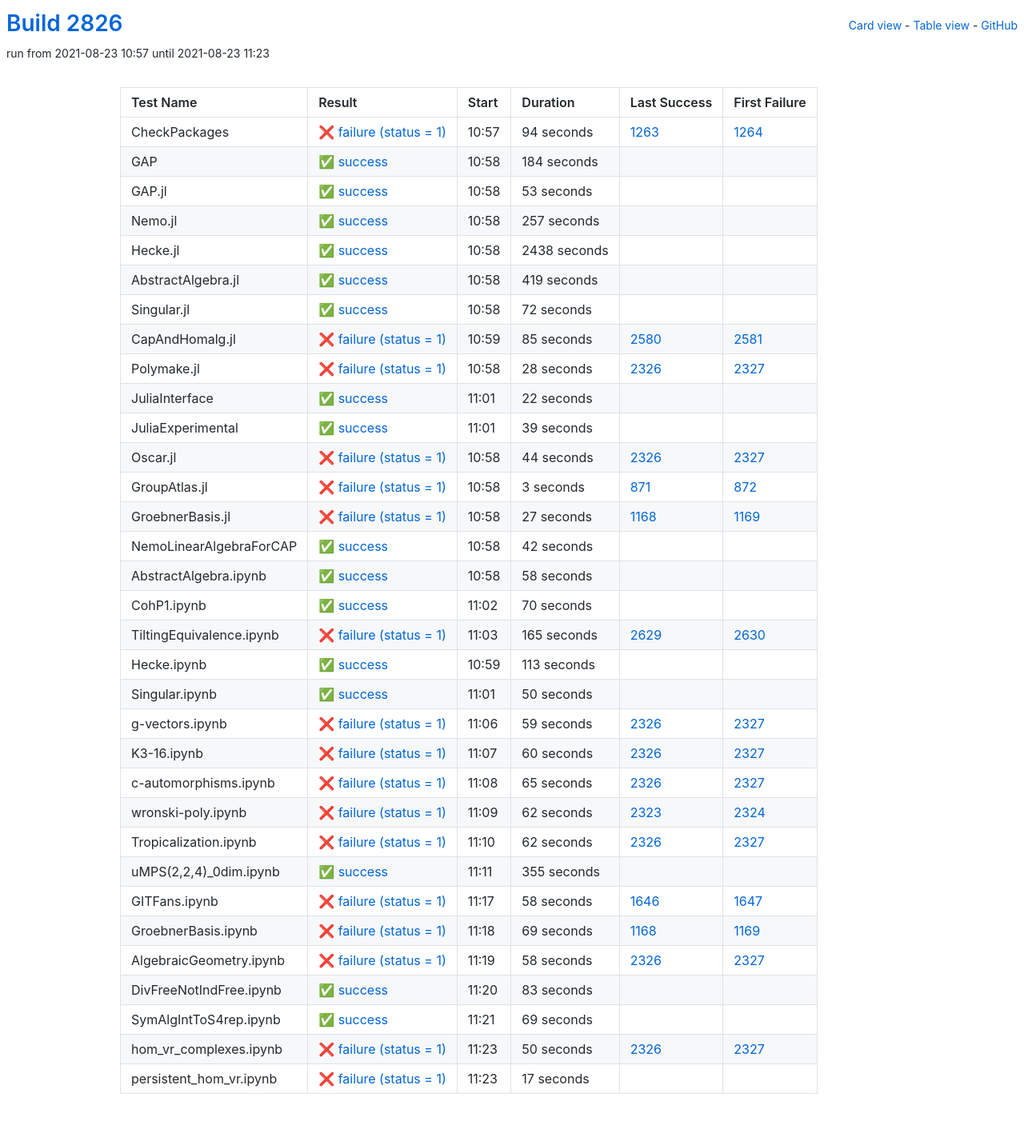
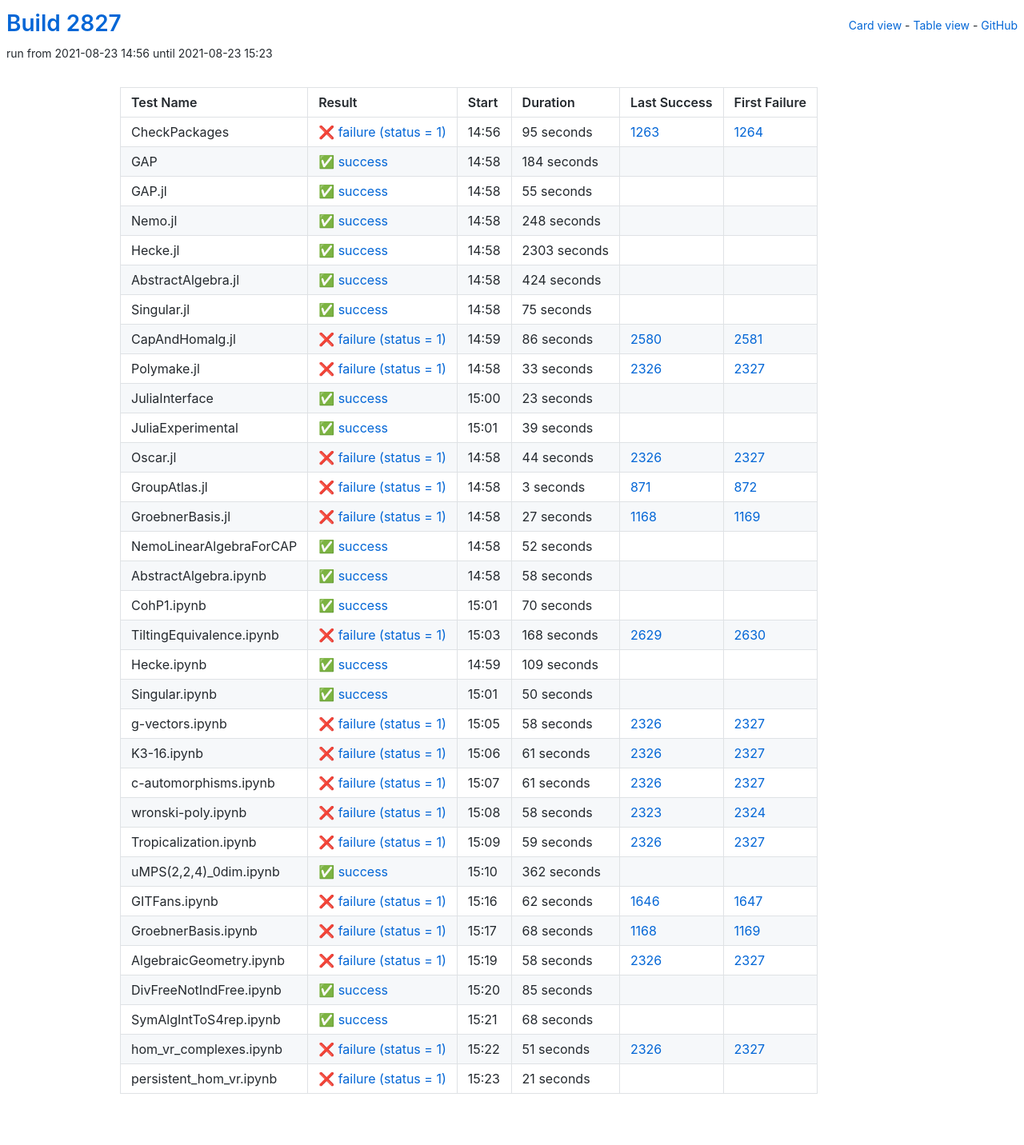
Before and after one commit to oscar-system/oscar-ci-status-stable, a Jekyll site: the page built from table.html, in a window 1280 px wide. Shown: the whole page at 80% size. Built offline with Jekyll 4.4.1, drawn with Linux system fonts in a browser that asks for light colours.

Commit message:
Build #2827

```diff
--- a/_data/ci.yml
+++ b/_data/ci.yml
@@ -1,6 +1,6 @@
 ---
-build: 2826
-build_url: https://oscarci.mathematik.uni-kl.de/job/oscar-stable/2826/
+build: 2827
+build_url: https://oscarci.mathematik.uni-kl.de/job/oscar-stable/2827/
 job: oscar-stable
 organization: oscar-system
 repo: oscar-ci-status-stable
@@ -8,20 +8,20 @@ repourl: https://github.com/oscar-system/oscar-ci-status-stable
 tests:
 - name: CheckPackages
   id: checkpackages
-  log: https://oscarci.mathematik.uni-kl.de/job/oscar-stable/2826/artifact/logs/build-2826/CheckPackages.log
-  start: 2021-08-23 10:57
+  log: https://oscarci.mathematik.uni-kl.de/job/oscar-stable/2827/artifact/logs/build-2827/CheckPackages.log
+  start: 2021-08-23 14:56
   success: false
   exitcode: 1
   status: failure
-  duration: 94
+  duration: 95
   last_success: 1263
   last_success_url: https://oscarci.mathematik.uni-kl.de/job/oscar-stable/1263/
   first_failure: 1264
   first_failure_url: https://oscarci.mathematik.uni-kl.de/job/oscar-stable/1264/
 - name: GAP
   id: gap
-  log: https://oscarci.mathematik.uni-kl.de/job/oscar-stable/2826/artifact/logs/build-2826/GAP.log
-  start: 2021-08-23 10:58
+  log: https://oscarci.mathematik.uni-kl.de/job/oscar-stable/2827/artifact/logs/build-2827/GAP.log
+  start: 2021-08-23 14:58
   success: true
   exitcode: 0
   status: success
@@ -32,104 +32,104 @@ tests:
   first_failure_url:
 - name: GAP.jl
   id: gap-jl
-  log: https://oscarci.mathematik.uni-kl.de/job/oscar-stable/2826/artifact/logs/build-2826/GAP.jl.log
-  start: 2021-08-23 10:58
+  log: https://oscarci.mathematik.uni-kl.de/job/oscar-stable/2827/artifact/logs/build-2827/GAP.jl.log
+  start: 2021-08-23 14:58
   success: true
   exitcode: 0
   status: success
-  duration: 53
+  duration: 55
   last_success: false
   last_success_url:
   first_failure: false
   first_failure_url:
 - name: Nemo.jl
   id: nemo-jl
-  log: https://oscarci.mathematik.uni-kl.de/job/oscar-stable/2826/artifact/logs/build-2826/Nemo.jl.log
-  start: 2021-08-23 10:58
+  log: https://oscarci.mathematik.uni-kl.de/job/oscar-stable/2827/artifact/logs/build-2827/Nemo.jl.log
+  start: 2021-08-23 14:58
   success: true
   exitcode: 0
   status: success
-  duration: 257
+  duration: 248
   last_success: false
   last_success_url:
   first_failure: false
   first_failure_url:
 - name: Hecke.jl
   id: hecke-jl
-  log: https://oscarci.mathematik.uni-kl.de/job/oscar-stable/2826/artifact/logs/build-2826/Hecke.jl.log
-  start: 2021-08-23 10:58
+  log: https://oscarci.mathematik.uni-kl.de/job/oscar-stable/2827/artifact/logs/build-2827/Hecke.jl.log
+  start: 2021-08-23 14:58
   success: true
   exitcode: 0
   status: success
-  duration: 2438
+  duration: 2303
   last_success: false
   last_success_url:
   first_failure: false
   first_failure_url:
 - name: AbstractAlgebra.jl
   id: abstractalgebra-jl
-  log: https://oscarci.mathematik.uni-kl.de/job/oscar-stable/2826/artifact/logs/build-2826/AbstractAlgebra.jl.log
-  start: 2021-08-23 10:58
+  log: https://oscarci.mathematik.uni-kl.de/job/oscar-stable/2827/artifact/logs/build-2827/AbstractAlgebra.jl.log
+  start: 2021-08-23 14:58
   success: true
   exitcode: 0
   status: success
-  duration: 419
+  duration: 424
   last_success: false
   last_success_url:
   first_failure: false
   first_failure_url:
 - name: Singular.jl
   id: singular-jl
-  log: https://oscarci.mathematik.uni-kl.de/job/oscar-stable/2826/artifact/logs/build-2826/Singular.jl.log
-  start: 2021-08-23 10:58
+  log: https://oscarci.mathematik.uni-kl.de/job/oscar-stable/2827/artifact/logs/build-2827/Singular.jl.log
+  start: 2021-08-23 14:58
   success: true
   exitcode: 0
   status: success
-  duration: 72
+  duration: 75
   last_success: false
   last_success_url:
   first_failure: false
   first_failure_url:
 - name: CapAndHomalg.jl
   id: capandhomalg-jl
-  log: https://oscarci.mathematik.uni-kl.de/job/oscar-stable/2826/artifact/logs/build-2826/CapAndHomalg.jl.log
-  start: 2021-08-23 10:59
+  log: https://oscarci.mathematik.uni-kl.de/job/oscar-stable/2827/artifact/logs/build-2827/CapAndHomalg.jl.log
+  start: 2021-08-23 14:59
   success: false
   exitcode: 1
   status: failure
-  duration: 85
+  duration: 86
   last_success: 2580
   last_success_url: https://oscarci.mathematik.uni-kl.de/job/oscar-stable/2580/
   first_failure: 2581
   first_failure_url: https://oscarci.mathematik.uni-kl.de/job/oscar-stable/2581/
 - name: Polymake.jl
   id: polymake-jl
-  log: https://oscarci.mathematik.uni-kl.de/job/oscar-stable/2826/artifact/logs/build-2826/Polymake.jl.log
-  start: 2021-08-23 10:58
+  log: https://oscarci.mathematik.uni-kl.de/job/oscar-stable/2827/artifact/logs/build-2827/Polymake.jl.log
+  start: 2021-08-23 14:58
   success: false
   exitcode: 1
   status: failure
-  duration: 28
+  duration: 33
   last_success: 2326
   last_success_url: https://oscarci.mathematik.uni-kl.de/job/oscar-stable/2326/
   first_failure: 2327
   first_failure_url: https://oscarci.mathematik.uni-kl.de/job/oscar-stable/2327/
 - name: JuliaInterface
   id: juliainterface
-  log: https://oscarci.mathematik.uni-kl.de/job/oscar-stable/2826/artifact/logs/build-2826/JuliaInterface.log
-  start: 2021-08-23 11:01
+  log: https://oscarci.mathematik.uni-kl.de/job/oscar-stable/2827/artifact/logs/build-2827/JuliaInterface.log
+  start: 2021-08-23 15:00
   success: true
   exitcode: 0
   status: success
-  duration: 22
+  duration: 23
   last_success: false
   last_success_url:
   first_failure: false
   first_failure_url:
 - name: JuliaExperimental
   id: juliaexperimental
-  log: https://oscarci.mathematik.uni-kl.de/job/oscar-stable/2826/artifact/logs/build-2826/JuliaExperimental.log
-  start: 2021-08-23 11:01
+  log: https://oscarci.mathematik.uni-kl.de/job/oscar-stable/2827/artifact/logs/build-2827/JuliaExperimental.log
+  start: 2021-08-23 15:01
   success: true
   exitcode: 0
   status: success
@@ -140,8 +140,8 @@ tests:
   first_failure_url:
 - name: Oscar.jl
   id: oscar-jl
-  log: https://oscarci.mathematik.uni-kl.de/job/oscar-stable/2826/artifact/logs/build-2826/Oscar.jl.log
-  start: 2021-08-23 10:58
+  log: https://oscarci.mathematik.uni-kl.de/job/oscar-stable/2827/artifact/logs/build-2827/Oscar.jl.log
+  start: 2021-08-23 14:58
   success: false
   exitcode: 1
   status: failure
@@ -152,8 +152,8 @@ tests:
   first_failure_url: https://oscarci.mathematik.uni-kl.de/job/oscar-stable/2327/
 - name: GroupAtlas.jl
   id: groupatlas-jl
-  log: https://oscarci.mathematik.uni-kl.de/job/oscar-stable/2826/artifact/logs/build-2826/GroupAtlas.jl.log
-  start: 2021-08-23 10:58
+  log: https://oscarci.mathematik.uni-kl.de/job/oscar-stable/2827/artifact/logs/build-2827/GroupAtlas.jl.log
+  start: 2021-08-23 14:58
   success: false
   exitcode: 1
   status: failure
@@ -164,8 +164,8 @@ tests:
   first_failure_url: https://oscarci.mathematik.uni-kl.de/job/oscar-stable/872/
 - name: GroebnerBasis.jl
   id: groebnerbasis-jl
-  log: https://oscarci.mathematik.uni-kl.de/job/oscar-stable/2826/artifact/logs/build-2826/GroebnerBasis.jl.log
-  start: 2021-08-23 10:58
+  log: https://oscarci.mathematik.uni-kl.de/job/oscar-stable/2827/artifact/logs/build-2827/GroebnerBasis.jl.log
+  start: 2021-08-23 14:58
   success: false
   exitcode: 1
   status: failure
@@ -176,20 +176,20 @@ tests:
   first_failure_url: https://oscarci.mathematik.uni-kl.de/job/oscar-stable/1169/
 - name: NemoLinearAlgebraForCAP
   id: nemolinearalgebraforcap
-  log: https://oscarci.mathematik.uni-kl.de/job/oscar-stable/2826/artifact/logs/build-2826/NemoLinearAlgebraForCAP.log
-  start: 2021-08-23 10:58
+  log: https://oscarci.mathematik.uni-kl.de/job/oscar-stable/2827/artifact/logs/build-2827/NemoLinearAlgebraForCAP.log
+  start: 2021-08-23 14:58
   success: true
   exitcode: 0
   status: success
-  duration: 42
+  duration: 52
   last_success: false
   last_success_url:
   first_failure: false
   first_failure_url:
 - name: AbstractAlgebra.ipynb
   id: abstractalgebra-ipynb
-  log: https://oscarci.mathematik.uni-kl.de/job/oscar-stable/2826/artifact/logs/build-2826/AbstractAlgebra.ipynb.log
-  start: 2021-08-23 10:58
+  log: https://oscarci.mathematik.uni-kl.de/job/oscar-stable/2827/artifact/logs/build-2827/AbstractAlgebra.ipynb.log
+  start: 2021-08-23 14:58
   success: true
   exitcode: 0
   status: success
@@ -200,8 +200,8 @@ tests:
   first_failure_url:
 - name: CohP1.ipynb
   id: cohp1-ipynb
-  log: https://oscarci.mathematik.uni-kl.de/job/oscar-stable/2826/artifact/logs/build-2826/CohP1.ipynb.log
-  start: 2021-08-23 11:02
+  log: https://oscarci.mathematik.uni-kl.de/job/oscar-stable/2827/artifact/logs/build-2827/CohP1.ipynb.log
+  start: 2021-08-23 15:01
   success: true
   exitcode: 0
   status: success
@@ -212,32 +212,32 @@ tests:
   first_failure_url:
 - name: TiltingEquivalence.ipynb
   id: tiltingequivalence-ipynb
-  log: https://oscarci.mathematik.uni-kl.de/job/oscar-stable/2826/artifact/logs/build-2826/TiltingEquivalence.ipynb.log
-  start: 2021-08-23 11:03
+  log: https://oscarci.mathematik.uni-kl.de/job/oscar-stable/2827/artifact/logs/build-2827/TiltingEquivalence.ipynb.log
+  start: 2021-08-23 15:03
   success: false
   exitcode: 1
   status: failure
-  duration: 165
+  duration: 168
   last_success: 2629
   last_success_url: https://oscarci.mathematik.uni-kl.de/job/oscar-stable/2629/
   first_failure: 2630
   first_failure_url: https://oscarci.mathematik.uni-kl.de/job/oscar-stable/2630/
 - name: Hecke.ipynb
   id: hecke-ipynb
-  log: https://oscarci.mathematik.uni-kl.de/job/oscar-stable/2826/artifact/logs/build-2826/Hecke.ipynb.log
-  start: 2021-08-23 10:59
+  log: https://oscarci.mathematik.uni-kl.de/job/oscar-stable/2827/artifact/logs/build-2827/Hecke.ipynb.log
+  start: 2021-08-23 14:59
   success: true
   exitcode: 0
   status: success
-  duration: 113
+  duration: 109
   last_success: false
   last_success_url:
   first_failure: false
   first_failure_url:
 - name: Singular.ipynb
   id: singular-ipynb
-  log: https://oscarci.mathematik.uni-kl.de/job/oscar-stable/2826/artifact/logs/build-2826/Singular.ipynb.log
-  start: 2021-08-23 11:01
+  log: https://oscarci.mathematik.uni-kl.de/job/oscar-stable/2827/artifact/logs/build-2827/Singular.ipynb.log
+  start: 2021-08-23 15:01
   success: true
   exitcode: 0
   status: success
@@ -248,8 +248,56 @@ tests:
   first_failure_url:
 - name: g-vectors.ipynb
   id: g-vectors-ipynb
-  log: https://oscarci.mathematik.uni-kl.de/job/oscar-stable/2826/artifact/logs/build-2826/g-vectors.ipynb.log
-  start: 2021-08-23 11:06
+  log: https://oscarci.mathematik.uni-kl.de/job/oscar-stable/2827/artifact/logs/build-2827/g-vectors.ipynb.log
+  start: 2021-08-23 15:05
+  success: false
+  exitcode: 1
+  status: failure
+  duration: 58
+  last_success: 2326
+  last_success_url: https://oscarci.mathematik.uni-kl.de/job/oscar-stable/2326/
+  first_failure: 2327
+  first_failure_url: https://oscarci.mathematik.uni-kl.de/job/oscar-stable/2327/
+- name: K3-16.ipynb
+  id: k3-16-ipynb
+  log: https://oscarci.mathematik.uni-kl.de/job/oscar-stable/2827/artifact/logs/build-2827/K3-16.ipynb.log
+  start: 2021-08-23 15:06
+  success: false
+  exitcode: 1
+  status: failure
+  duration: 61
+  last_success: 2326
+  last_success_url: https://oscarci.mathematik.uni-kl.de/job/oscar-stable/2326/
+  first_failure: 2327
+  first_failure_url: https://oscarci.mathematik.uni-kl.de/job/oscar-stable/2327/
+- name: c-automorphisms.ipynb
+  id: c-automorphisms-ipynb
+  log: https://oscarci.mathematik.uni-kl.de/job/oscar-stable/2827/artifact/logs/build-2827/c-automorphisms.ipynb.log
+  start: 2021-08-23 15:07
+  success: false
+  exitcode: 1
+  status: failure
+  duration: 61
+  last_success: 2326
+  last_success_url: https://oscarci.mathematik.uni-kl.de/job/oscar-stable/2326/
+  first_failure: 2327
+  first_failure_url: https://oscarci.mathematik.uni-kl.de/job/oscar-stable/2327/
+- name: wronski-poly.ipynb
+  id: wronski-poly-ipynb
+  log: https://oscarci.mathematik.uni-kl.de/job/oscar-stable/2827/artifact/logs/build-2827/wronski-poly.ipynb.log
+  start: 2021-08-23 15:08
+  success: false
+  exitcode: 1
+  status: failure
+  duration: 58
+  last_success: 2323
+  last_success_url: https://oscarci.mathematik.uni-kl.de/job/oscar-stable/2323/
+  first_failure: 2324
+  first_failure_url: https://oscarci.mathematik.uni-kl.de/job/oscar-stable/2324/
+- name: Tropicalization.ipynb
+  id: tropicalization-ipynb
+  log: https://oscarci.mathematik.uni-kl.de/job/oscar-stable/2827/artifact/logs/build-2827/Tropicalization.ipynb.log
+  start: 2021-08-23 15:09
   success: false
   exitcode: 1
   status: failure
@@ -258,94 +306,46 @@ tests:
   last_success_url: https://oscarci.mathematik.uni-kl.de/job/oscar-stable/2326/
   first_failure: 2327
   first_failure_url: https://oscarci.mathematik.uni-kl.de/job/oscar-stable/2327/
-- name: K3-16.ipynb
-  id: k3-16-ipynb
-  log: https://oscarci.mathematik.uni-kl.de/job/oscar-stable/2826/artifact/logs/build-2826/K3-16.ipynb.log
-  start: 2021-08-23 11:07
-  success: false
-  exitcode: 1
-  status: failure
-  duration: 60
-  last_success: 2326
-  last_success_url: https://oscarci.mathematik.uni-kl.de/job/oscar-stable/2326/
-  first_failure: 2327
-  first_failure_url: https://oscarci.mathematik.uni-kl.de/job/oscar-stable/2327/
-- name: c-automorphisms.ipynb
-  id: c-automorphisms-ipynb
-  log: https://oscarci.mathematik.uni-kl.de/job/oscar-stable/2826/artifact/logs/build-2826/c-automorphisms.ipynb.log
-  start: 2021-08-23 11:08
-  success: false
-  exitcode: 1
-  status: failure
-  duration: 65
-  last_success: 2326
-  last_success_url: https://oscarci.mathematik.uni-kl.de/job/oscar-stable/2326/
-  first_failure: 2327
-  first_failure_url: https://oscarci.mathematik.uni-kl.de/job/oscar-stable/2327/
-- name: wronski-poly.ipynb
-  id: wronski-poly-ipynb
-  log: https://oscarci.mathematik.uni-kl.de/job/oscar-stable/2826/artifact/logs/build-2826/wronski-poly.ipynb.log
-  start: 2021-08-23 11:09
-  success: false
-  exitcode: 1
-  status: failure
-  duration: 62
-  last_success: 2323
-  last_success_url: https://oscarci.mathematik.uni-kl.de/job/oscar-stable/2323/
-  first_failure: 2324
-  first_failure_url: https://oscarci.mathematik.uni-kl.de/job/oscar-stable/2324/
-- name: Tropicalization.ipynb
-  id: tropicalization-ipynb
-  log: https://oscarci.mathematik.uni-kl.de/job/oscar-stable/2826/artifact/logs/build-2826/Tropicalization.ipynb.log
-  start: 2021-08-23 11:10
-  success: false
-  exitcode: 1
-  status: failure
-  duration: 62
-  last_success: 2326
-  last_success_url: https://oscarci.mathematik.uni-kl.de/job/oscar-stable/2326/
-  first_failure: 2327
-  first_failure_url: https://oscarci.mathematik.uni-kl.de/job/oscar-stable/2327/
 - name: uMPS(2,2,4)_0dim.ipynb
   id: umps-2-2-4-0dim-ipynb
-  log: https://oscarci.mathematik.uni-kl.de/job/oscar-stable/2826/artifact/logs/build-2826/uMPS-2-2-4-_0dim.ipynb.log
-  start: 2021-08-23 11:11
+  log: https://oscarci.mathematik.uni-kl.de/job/oscar-stable/2827/artifact/logs/build-2827/uMPS-2-2-4-_0dim.ipynb.log
+  start: 2021-08-23 15:10
   success: true
   exitcode: 0
   status: success
-  duration: 355
+  duration: 362
   last_success: false
   last_success_url:
   first_failure: false
   first_failure_url:
 - name: GITFans.ipynb
   id: gitfans-ipynb
-  log: https://oscarci.mathematik.uni-kl.de/job/oscar-stable/2826/artifact/logs/build-2826/GITFans.ipynb.log
-  start: 2021-08-23 11:17
+  log: https://oscarci.mathematik.uni-kl.de/job/oscar-stable/2827/artifact/logs/build-2827/GITFans.ipynb.log
+  start: 2021-08-23 15:16
   success: false
   exitcode: 1
   status: failure
-  duration: 58
+  duration: 62
   last_success: 1646
   last_success_url: https://oscarci.mathematik.uni-kl.de/job/oscar-stable/1646/
   first_failure: 1647
   first_failure_url: https://oscarci.mathematik.uni-kl.de/job/oscar-stable/1647/
 - name: GroebnerBasis.ipynb
   id: groebnerbasis-ipynb
-  log: https://oscarci.mathematik.uni-kl.de/job/oscar-stable/2826/artifact/logs/build-2826/GroebnerBasis.ipynb.log
-  start: 2021-08-23 11:18
+  log: https://oscarci.mathematik.uni-kl.de/job/oscar-stable/2827/artifact/logs/build-2827/GroebnerBasis.ipynb.log
+  start: 2021-08-23 15:17
   success: false
   exitcode: 1
   status: failure
-  duration: 69
+  duration: 68
   last_success: 1168
   last_success_url: https://oscarci.mathematik.uni-kl.de/job/oscar-stable/1168/
   first_failure: 1169
   first_failure_url: https://oscarci.mathematik.uni-kl.de/job/oscar-stable/1169/
 - name: AlgebraicGeometry.ipynb
   id: algebraicgeometry-ipynb
-  log: https://oscarci.mathematik.uni-kl.de/job/oscar-stable/2826/artifact/logs/build-2826/AlgebraicGeometry.ipynb.log
-  start: 2021-08-23 11:19
+  log: https://oscarci.mathematik.uni-kl.de/job/oscar-stable/2827/artifact/logs/build-2827/AlgebraicGeometry.ipynb.log
+  start: 2021-08-23 15:19
   success: false
   exitcode: 1
   status: failure
@@ -356,48 +356,48 @@ tests:
   first_failure_url: https://oscarci.mathematik.uni-kl.de/job/oscar-stable/2327/
 - name: DivFreeNotIndFree.ipynb
   id: divfreenotindfree-ipynb
-  log: https://oscarci.mathematik.uni-kl.de/job/oscar-stable/2826/artifact/logs/build-2826/DivFreeNotIndFree.ipynb.log
-  start: 2021-08-23 11:20
+  log: https://oscarci.mathematik.uni-kl.de/job/oscar-stable/2827/artifact/logs/build-2827/DivFreeNotIndFree.ipynb.log
+  start: 2021-08-23 15:20
   success: true
   exitcode: 0
   status: success
-  duration: 83
+  duration: 85
   last_success: false
   last_success_url:
   first_failure: false
   first_failure_url:
 - name: SymAlgIntToS4rep.ipynb
   id: symalginttos4rep-ipynb
-  log: https://oscarci.mathematik.uni-kl.de/job/oscar-stable/2826/artifact/logs/build-2826/SymAlgIntToS4rep.ipynb.log
-  start: 2021-08-23 11:21
+  log: https://oscarci.mathematik.uni-kl.de/job/oscar-stable/2827/artifact/logs/build-2827/SymAlgIntToS4rep.ipynb.log
+  start: 2021-08-23 15:21
   success: true
   exitcode: 0
   status: success
-  duration: 69
+  duration: 68
   last_success: false
   last_success_url:
   first_failure: false
   first_failure_url:
 - name: hom_vr_complexes.ipynb
   id: hom-vr-complexes-ipynb
-  log: https://oscarci.mathematik.uni-kl.de/job/oscar-stable/2826/artifact/logs/build-2826/hom_vr_complexes.ipynb.log
-  start: 2021-08-23 11:23
+  log: https://oscarci.mathematik.uni-kl.de/job/oscar-stable/2827/artifact/logs/build-2827/hom_vr_complexes.ipynb.log
+  start: 2021-08-23 15:22
   success: false
   exitcode: 1
   status: failure
-  duration: 50
+  duration: 51
   last_success: 2326
   last_success_url: https://oscarci.mathematik.uni-kl.de/job/oscar-stable/2326/
   first_failure: 2327
   first_failure_url: https://oscarci.mathematik.uni-kl.de/job/oscar-stable/2327/
 - name: persistent_hom_vr.ipynb
   id: persistent-hom-vr-ipynb
-  log: https://oscarci.mathematik.uni-kl.de/job/oscar-stable/2826/artifact/logs/build-2826/persistent_hom_vr.ipynb.log
-  start: 2021-08-23 11:23
+  log: https://oscarci.mathematik.uni-kl.de/job/oscar-stable/2827/artifact/logs/build-2827/persistent_hom_vr.ipynb.log
+  start: 2021-08-23 15:23
   success: false
   exitcode: 1
   status: failure
-  duration: 17
+  duration: 21
   last_success: false
   last_success_url:
   first_failure: false
```
Also changed, not shown: README.md.
